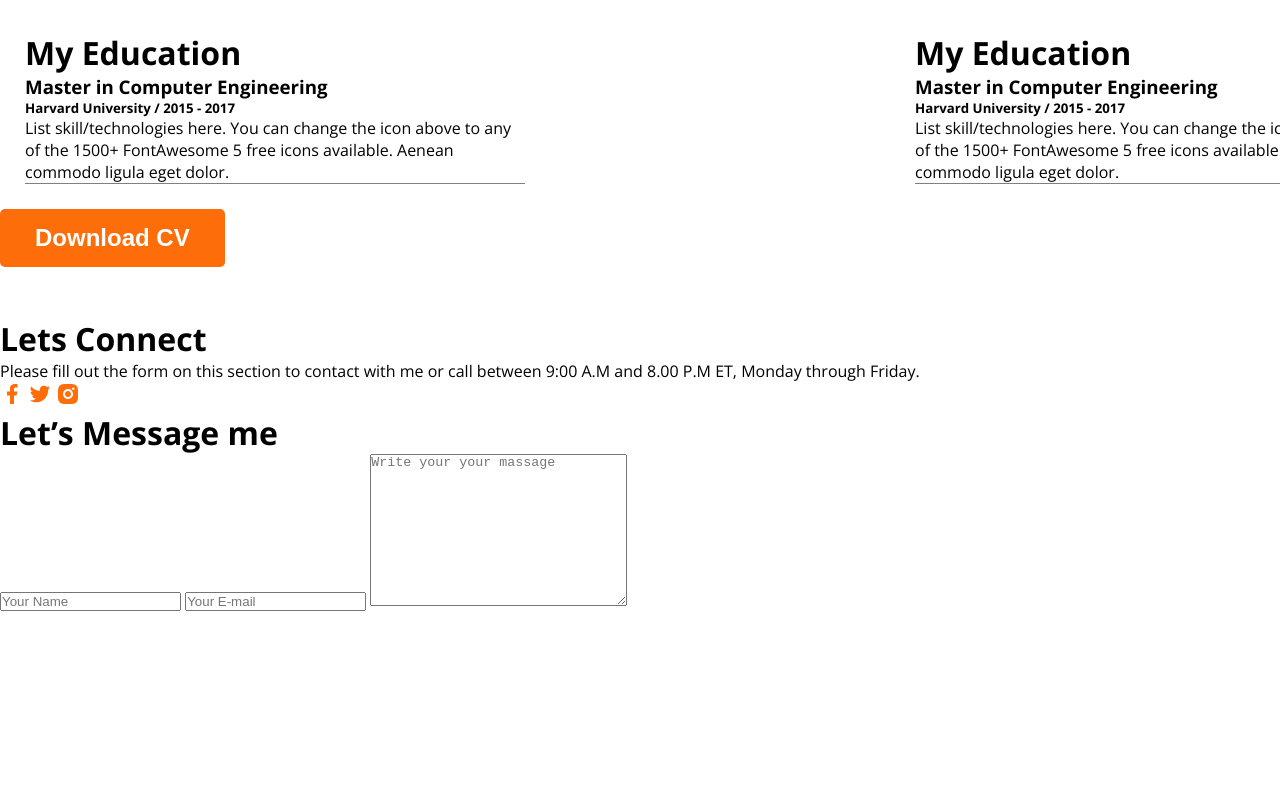
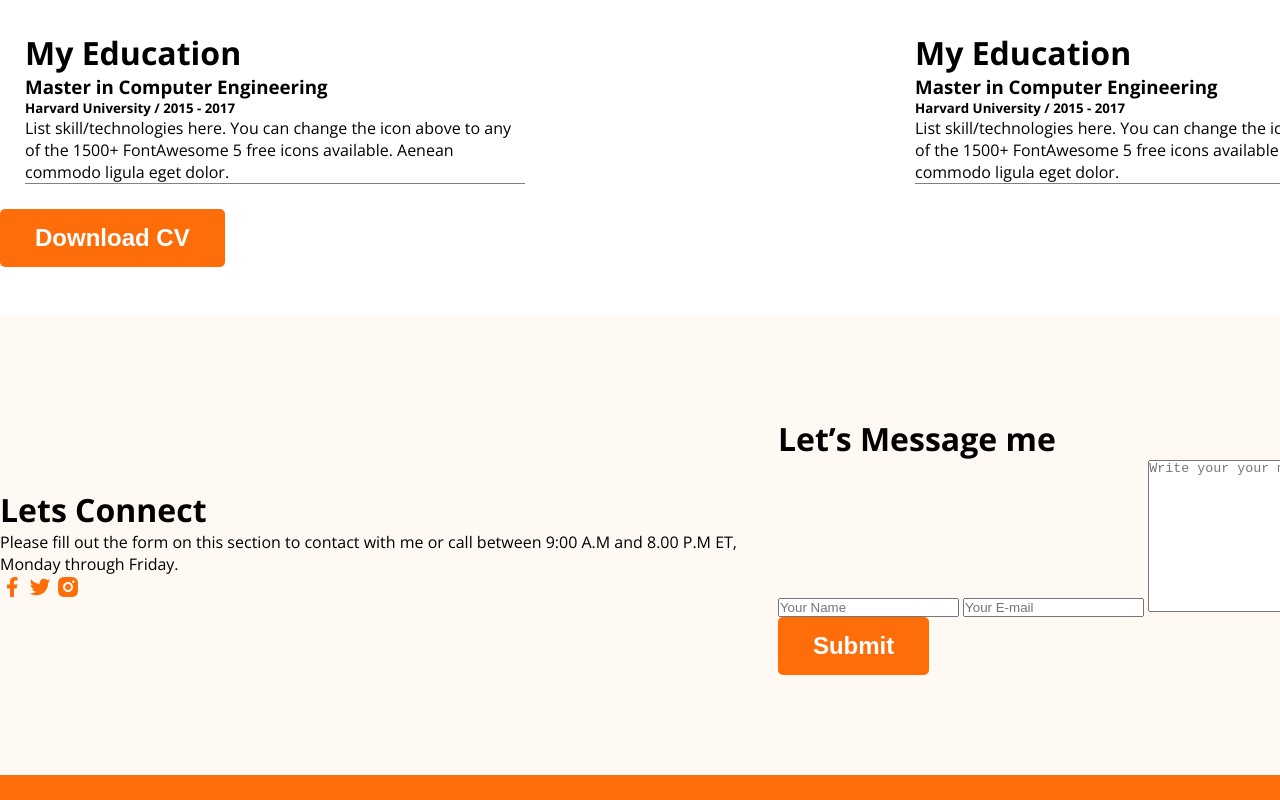
Before and after one commit to mdibrahimkhalil1995/webdeveloper-portfolio, a plain HTML site: page index.html in a window 1280 px wide. Shown: the part 2133-2933 px from the top of the page. Before the commit the page ends 2744 px from the top, so only its background shows below. Drawn offline with nearby package versions, Linux system fonts and the light colour scheme.

Commit message:
add some line to the foooter

```diff
--- a/css/style.css
+++ b/css/style.css
@@ -99,3 +99,15 @@ nav ul li a{
     border-bottom: .5px solid gray;
 
 }
+
+
+.footer-container-bg{
+    background-color: #FFF8F3;
+    padding: 100px 0px;
+    border-bottom: 25px solid #FD6E0A;
+}
+.footer{
+    display: flex;
+    justify-content: space-between;
+    align-items: center;
+}
--- a/index.html
+++ b/index.html
@@ -153,7 +153,7 @@
             </div>
         </div>
     </div>
-    <div class="container">
+    <div class="container footer-container-bg">
         <div class="container-wrap">
             <div class="footer">
                 <div class="content">
@@ -168,6 +168,7 @@
                     <input type="text" placeholder="Your Name">
                     <input type="email" placeholder="Your E-mail">
                     <textarea name="" id="" cols="30" rows="10" placeholder="Write your your massage"></textarea>
+                    <button class="btn-primary" type="submit">Submit</button>
                 </div>
             </div>
         </div>
```
